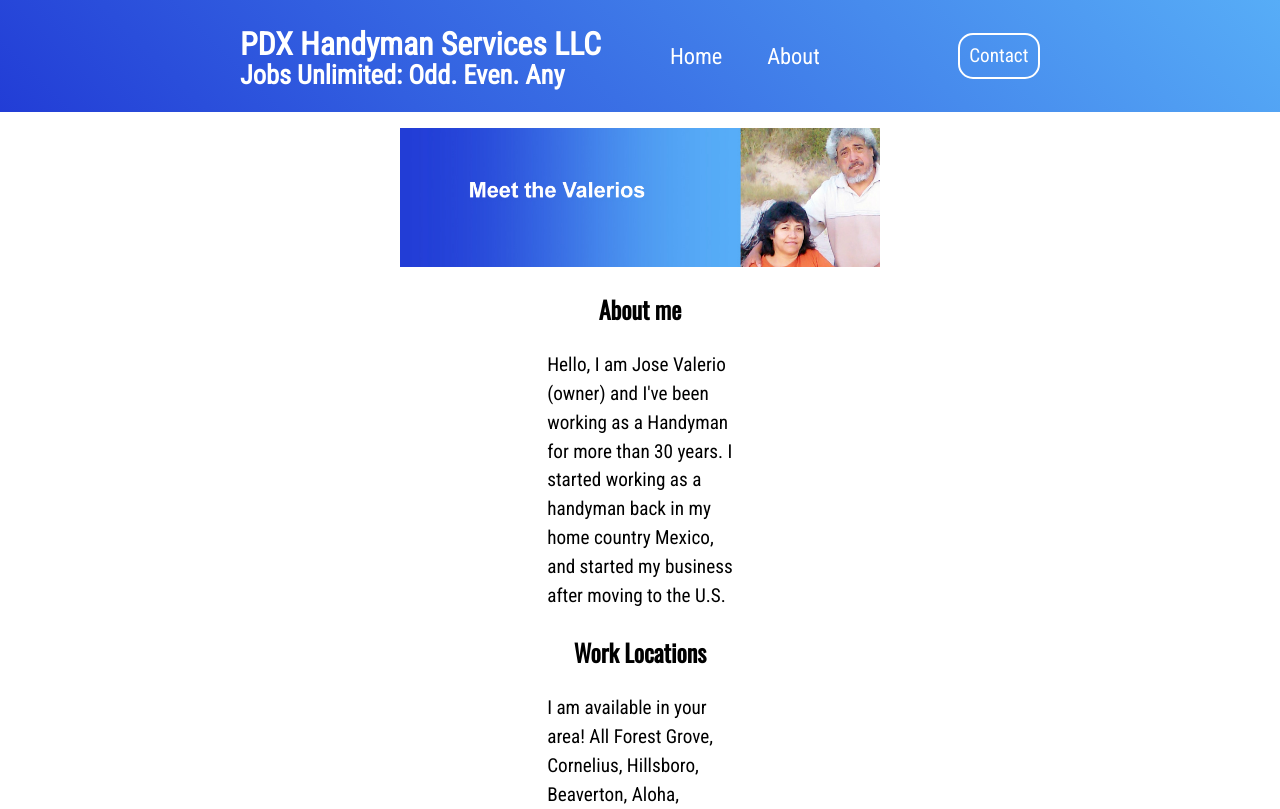
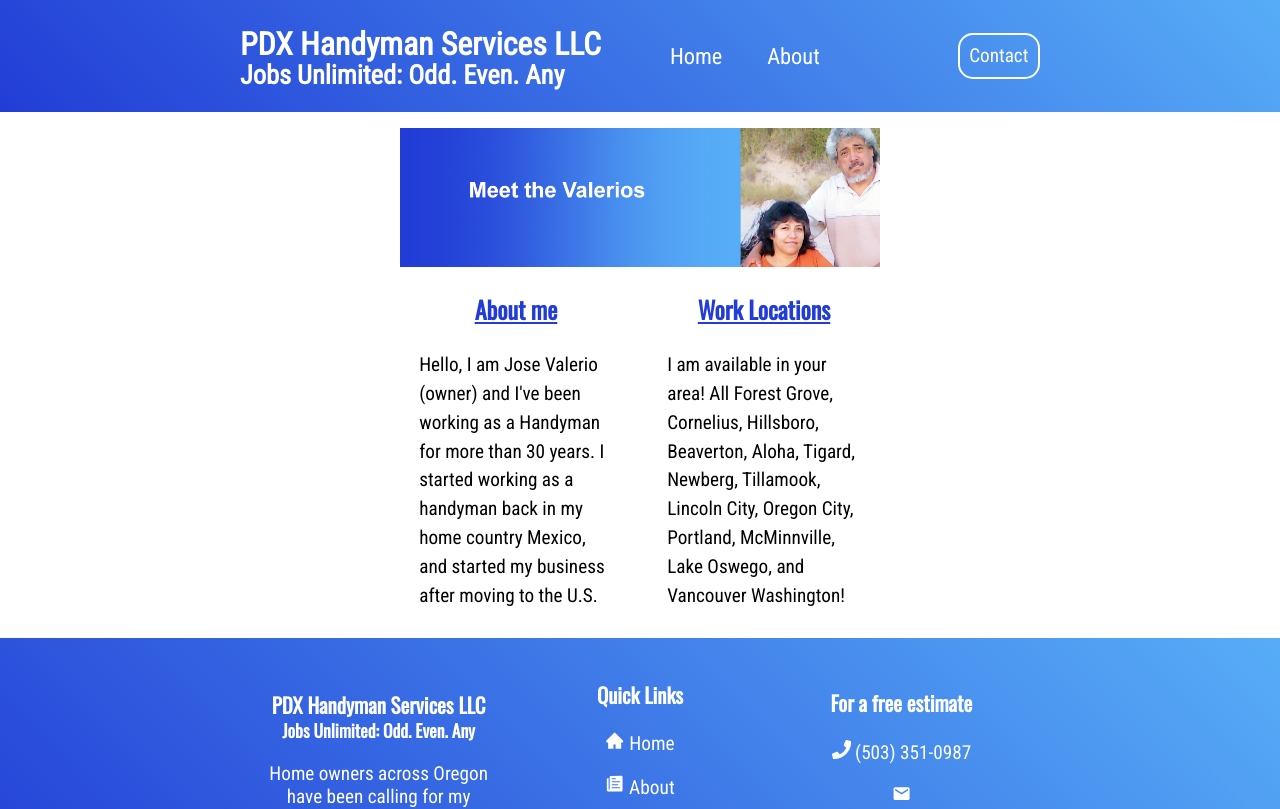
Before and after one commit to AlexV713/PDX-React, a React (Create React App) app in the folder pdx-react/: page /About in a window 1280 px wide. Shown: the top 809 px of the page. Built offline with nearby package versions, Linux system fonts and the light colour scheme.

Commit message:
Added Styling and Edited Text
I added styling for mobile and desktop displays. I also fixed some text and added styling to make it look nicer.

```diff
--- a/pdx-react/src/App.css
+++ b/pdx-react/src/App.css
@@ -5,6 +5,17 @@ html {
   padding: 0;
   overflow-x: hidden;
   font-family: 'Oswald', sans-serif;
+}
+
+body h1,
+body h2,
+body h3,
+body h4,
+html h1,
+html h2,
+html h3,
+html h4 {
+  color: #223dd6;
 }
 
 body h3,
@@ -46,10 +57,12 @@ header #mobile-nav #front #title {
 header #mobile-nav #front #title h1 {
   font-size: 1.2em;
   margin-bottom: -0.8em;
+  color: #fefefe;
 }
 
 header #mobile-nav #front #title h2 {
   font-size: 1em;
+  color: #fefefe;
 }
 
 header #mobile-nav #front #title .title-link {
@@ -103,13 +116,13 @@ header #desktop-nav {
 
 #home-page h2 {
   text-align: center;
+  text-decoration: underline;
 }
 
 #home-page h3 {
   text-align: center;
   margin: 0.5em 1em 0.5em;
   text-decoration: underline;
-  color: #2646d9;
 }
 
 #home-page p {
@@ -223,6 +236,7 @@ header #desktop-nav {
 
 #about-page h3 {
   text-align: center;
+  text-decoration: underline;
 }
 
 #about-page p {
@@ -233,6 +247,10 @@ header #desktop-nav {
 
 #contact-page {
   text-align: center;
+}
+
+#contact-page h2 {
+  text-decoration: underline;
 }
 
 #contact-page img {
@@ -259,10 +277,12 @@ footer {
 footer h2 {
   font-size: 1.3em;
   margin-bottom: -1em;
+  color: #fefefe;
 }
 
 footer h3 {
   font-size: 1.1em;
+  color: #fefefe;
 }
 
 footer p,
@@ -296,6 +316,10 @@ footer #footer-links ul .links:active {
 footer .tel,
 footer .email {
   color: white;
+}
+
+footer .desktop-number {
+  display: none;
 }
 
 footer .copyright {
@@ -337,9 +361,11 @@ footer .creator {
   header #desktop-nav #title h1 {
     margin-bottom: -0.8em;
     font-size: 1.8em;
+    color: #fefefe;
   }
   header #desktop-nav #title h2 {
     font-size: 1.5em;
+    color: #fefefe;
   }
   header #desktop-nav #title .title-link {
     color: white;
@@ -387,7 +413,6 @@ footer .creator {
     font-size: 1.4em;
     margin-top: 2em;
     text-decoration: underline;
-    color: #2646d9;
   }
   #home-page p {
     padding: 0 1.5em 0;
@@ -475,11 +500,17 @@ footer .creator {
   #about-page img {
     width: 60%;
   }
-  #about-page h3 {
+  #about-page #about-container {
+    display: -ms-grid;
+    display: grid;
+    -ms-grid-columns: (minmax(1em, 1fr))[2];
+        grid-template-columns: repeat(2, minmax(1em, 1fr));
+    grid-gap: 1em;
+    place-items: center;
+    padding: 0 10em 0;
+  }
+  #about-page #about-container h3 {
     font-size: 1.5em;
-  }
-  #about-page p {
-    padding: 0 15em 0;
   }
   #contact-page img {
     width: 50%;
@@ -489,6 +520,10 @@ footer .creator {
   }
   #contact-page .desktop-number {
     display: inline;
+  }
+  footer h2,
+  footer h3 {
+    color: #fefefe;
   }
   footer #footer-grid {
     padding: 1em 15em 2em;
@@ -501,5 +536,8 @@ footer .creator {
   footer #footer-grid .mobile-number {
     display: none;
   }
+  footer #footer-grid .desktop-number {
+    display: inline;
+  }
 }
 /*# sourceMappingURL=App.css.map */
--- a/pdx-react/src/App.sass
+++ b/pdx-react/src/App.sass
@@ -6,6 +6,11 @@ html
     padding: 0
     overflow-x: hidden
     font-family: 'Oswald', sans-serif
+    h1,
+    h2,
+    h3,
+    h4
+        color: #223dd6
     h3
         font-size: 1.3em
     p,
@@ -28,8 +33,10 @@ header
                 h1
                     font-size: 1.2em
                     margin-bottom: -0.8em
+                    color: #fefefe
                 h2
                     font-size: 1em
+                    color: #fefefe
                 .title-link
                     color: white
                     text-decoration: none
@@ -63,11 +70,11 @@ header
 #home-page
     h2
         text-align: center
+        text-decoration: underline
     h3
         text-align: center
         margin: 0.5em 1em 0.5em
         text-decoration: underline
-        color: #2646d9
     p
         text-align: left
         margin: 1em 1em 1em
@@ -144,6 +151,7 @@ header
         height: auto
     h3
         text-align: center
+        text-decoration: underline
     p
         text-align: left
         margin: 1em 1em 1em
@@ -151,6 +159,8 @@ header
 
 #contact-page
     text-align: center
+    h2
+        text-decoration: underline
     img
         display: block
         margin: 0 auto 0.5em
@@ -169,8 +179,10 @@ footer
     h2
         font-size: 1.3em
         margin-bottom: -1em
+        color: #fefefe
     h3
         font-size: 1.1em
+        color: #fefefe
     p,
     li
         font-size: 1.1em
@@ -191,6 +203,8 @@ footer
     .tel,
     .email
         color: white
+    .desktop-number
+        display: none
     .copyright
         font-style: italic
         font-size: 0.7em
@@ -218,8 +232,10 @@ footer
                 h1
                     margin-bottom: -0.8em
                     font-size: 1.8em
+                    color: #fefefe
                 h2
                     font-size: 1.5em
+                    color: #fefefe
                 .title-link
                     color: white
                     text-decoration: none
@@ -259,7 +275,6 @@ footer
             font-size: 1.4em
             margin-top: 2em
             text-decoration: underline
-            color: #2646d9
         p
             padding: 0 1.5em 0
         #slideshow-container
@@ -316,10 +331,14 @@ footer
     #about-page
         img
             width: 60%
-        h3
-            font-size: 1.5em
-        p
-            padding: 0 15em 0
+        #about-container
+            display: grid
+            grid-template-columns: repeat(2, minmax(1em, 1fr))
+            grid-gap: 1em
+            place-items: center
+            padding: 0 10em 0
+            h3
+                font-size: 1.5em
 
     #contact-page
         img
@@ -330,6 +349,9 @@ footer
             display: inline
 
     footer
+        h2,
+        h3
+            color: #fefefe
         #footer-grid
             padding: 1em 15em 2em
             display: grid
@@ -337,3 +359,5 @@ footer
             place-items: center
             .mobile-number
                 display: none
+            .desktop-number
+                display: inline
--- a/pdx-react/src/components/Footer.js
+++ b/pdx-react/src/components/Footer.js
@@ -44,7 +44,7 @@ function Footer() {
                     <h2>For a free estimate</h2>
                     <br/>
                     <p><FaIcons.FaPhone/> <a href="tel:+5033510987" className="tel mobile-number">(503) 351-0987</a><span className="desktop-number">(503) 351-0987</span></p>
-                    <p><MdIcons.MdEmail /> <a href="mailto:pdxhandymanservicesllc@gmail.com" className="email">pdxhandymanservicesllc.com</a></p>
+                    <p><MdIcons.MdEmail /> <a href="mailto:pdxhandymanservicesllc@gmail.com" className="email">pdxhandymanservicesllc@gmail.com</a></p>
                 </div>
         </div>
             <p className="copyright">Copyright @ 2021 PDX Handyman Services LLC <br/> Website created by <a href="http://alejandrovalerio.com/" target="_blank" rel="noreferrer" className="creator">Alejandro Valerio</a></p>
--- a/pdx-react/src/components/pages/About.js
+++ b/pdx-react/src/components/pages/About.js
@@ -5,10 +5,17 @@ function About() {
         <>
         <div id="about-page">
             <img src="./images/owner.jpg" alt="Jose Valerio handyman for more than 30 years" />
-            <h3>About me</h3>
-            <p>Hello, I am Jose Valerio (owner) and I've been working as a Handyman for more than 30 years. I started working as a handyman back in my home country Mexico, and started my business after moving to the U.S.</p>
-            <h3>Work Locations</h3>
-            <p>I am available in your area! All Forest Grove, Cornelius, Hillsboro, Beaverton, Aloha, Tigard, Newberg, Tillamook, Lincoln City, Oregon City, Portland, McMinnville, Lake Oswego, and Vancouver Washington!</p>
+            <div id="about-container">
+                <div>
+                    <h3>About me</h3>
+                    <p>Hello, I am Jose Valerio (owner) and I've been working as a Handyman for more than 30 years. I started working as a handyman back in my home country Mexico, and started my business after moving to the U.S.</p>
+                </div>
+
+                <div>
+                    <h3>Work Locations</h3>
+                    <p>I am available in your area! All Forest Grove, Cornelius, Hillsboro, Beaverton, Aloha, Tigard, Newberg, Tillamook, Lincoln City, Oregon City, Portland, McMinnville, Lake Oswego, and Vancouver Washington!</p>
+                </div>
+            </div>
         </div>
         </>
     )
--- a/pdx-react/src/components/pages/Contact.js
+++ b/pdx-react/src/components/pages/Contact.js
@@ -7,9 +7,9 @@ function Contact() {
         <>
         <div id="contact-page">
             <img src="./images/business-card.jpg" alt="contact a handyman today" />
-        <h2>For a free estimate</h2>
+            <h2>For a free estimate</h2>
             <p><FaIcons.FaPhone/> <a href="tel:+5033510987" className="tel mobile-number">(503) 351-0987</a><span className="desktop-number">(503) 351-0987</span></p>
-            <p><MdIcons.MdEmail /> <a href="mailto:pdxhandymanservicesllc@gmail.com" className="email">pdxhandymanservicesllc.com</a></p>
+            <p><MdIcons.MdEmail /> <a href="mailto:pdxhandymanservicesllc@gmail.com" className="email">pdxhandymanservicesllc@gmail.com</a></p>
         </div>
         </>
     )
```
Also changed, not shown: 1 other file (tests, documents, lock files or other folders).
